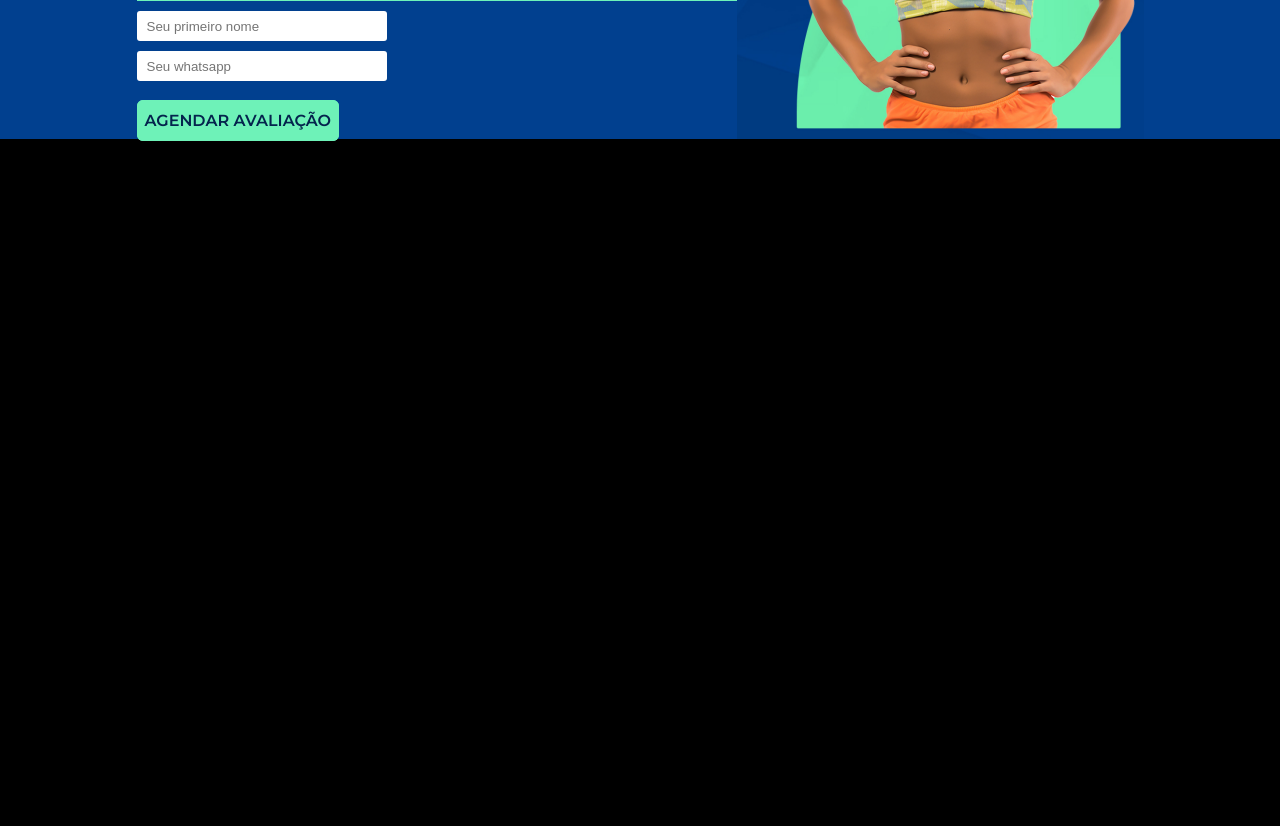
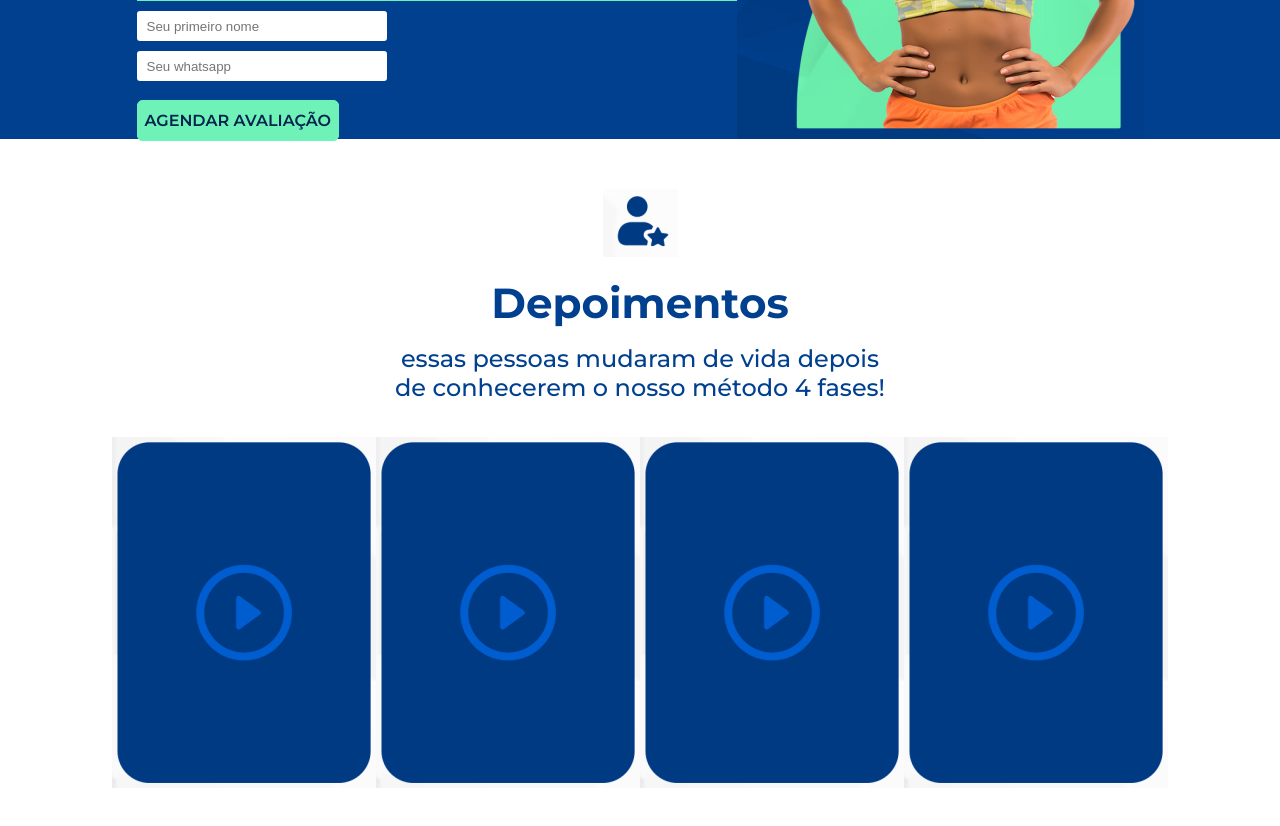
Before and after one commit to oseias-costa/emagecentro, a Next.js app: page / in a window 1280 px wide. Shown: the part 400-1226 px from the top of the page. Before the commit the page ends 800 px from the top, so only its background shows below. Built offline with nearby package versions, Linux system fonts and the light colour scheme.

Commit message:
feat: create testimonial component

```diff
--- /dev/null
+++ b/app/components/testimonials/Testimonials.tsx
@@ -0,0 +1,22 @@
+"use client";
+import { TestimonialsContainer, TestimonialsIcon, TitleBody, Video, VideoBox } from "./testimonials.styles";
+import Icon from "@/public/testimonials/testimonials.png"
+import VideoImg from "@/public/testimonials/video.png"
+
+export default function Testimonials(){
+    return(
+        <TestimonialsContainer>
+            <TitleBody>
+                <TestimonialsIcon src={Icon} alt="Testimonials" />
+                <h2>Depoimentos</h2>
+                <p>essas pessoas mudaram de vida depois de conhecerem o nosso método 4 fases!</p>
+            </TitleBody>
+            <VideoBox>
+                <Video src={VideoImg} alt="" />
+                <Video src={VideoImg} alt="" />
+                <Video src={VideoImg} alt="" />
+                <Video src={VideoImg} alt="" />
+            </VideoBox>
+        </TestimonialsContainer>
+    )
+}
--- /dev/null
+++ b/app/components/testimonials/testimonials.styles.tsx
@@ -0,0 +1,46 @@
+import Image from "next/image";
+import styled from "styled-components";
+
+export const TestimonialsContainer = styled.section`
+    background-color: #fff;
+    display: flex;
+    flex-direction: column;
+    align-items: center;
+    padding-top: 50px;
+    padding-bottom: 50px;
+`
+
+export const TitleBody = styled.div`
+    display: flex;
+    flex-direction: column;
+    align-items: center;
+    justify-content: center;
+    padding-bottom: 35px;
+
+    h2 {
+        padding-top: 20px;
+        padding-bottom: 15px;
+        color: #01408f;
+        font-size: 42px;
+        font-weight: 700;
+    }
+
+    p {
+        color: #01408f;
+        font-size: 24px;
+        max-width: 500px;
+        text-align: center;
+    }
+`
+
+export const TestimonialsIcon = styled(Image)`
+
+`
+
+export const VideoBox = styled.div`
+
+`
+
+export const Video = styled(Image)`
+
+`
--- a/app/layout.tsx
+++ b/app/layout.tsx
@@ -5,7 +5,7 @@ import { GlobalStyle } from './lib/GlobalStyle'
 
 const montserrat = Montserrat({
   subsets: ['latin'],
-  weight: ["500", "600", "800", "900"]
+  weight: ["500", "600", "700", "800", "900"]
 
 })
 
--- a/app/page.tsx
+++ b/app/page.tsx
@@ -1,11 +1,13 @@
 import Header from './components/header/Header'
 import Headline from './components/headline/Headline'
+import Testimonials from './components/testimonials/Testimonials'
 
 export default function Home() {
   return (
     <main>
       <Header />
       <Headline />
+      <Testimonials />
     </main>
   )
 }
```
Also changed, not shown: public/testimonials/testimonials.png (added), public/testimonials/video.png (added).
